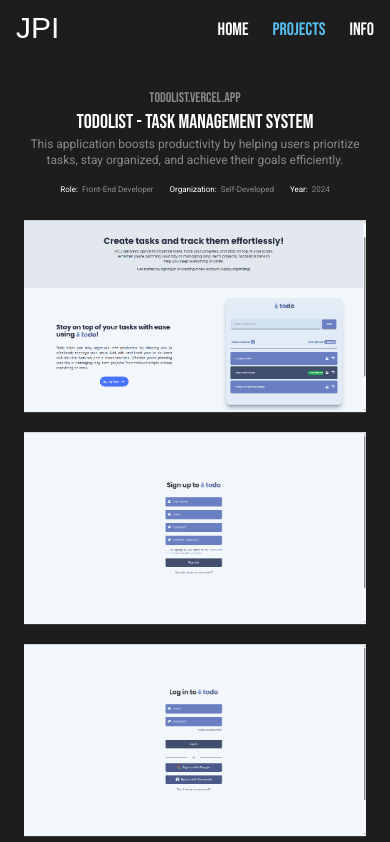
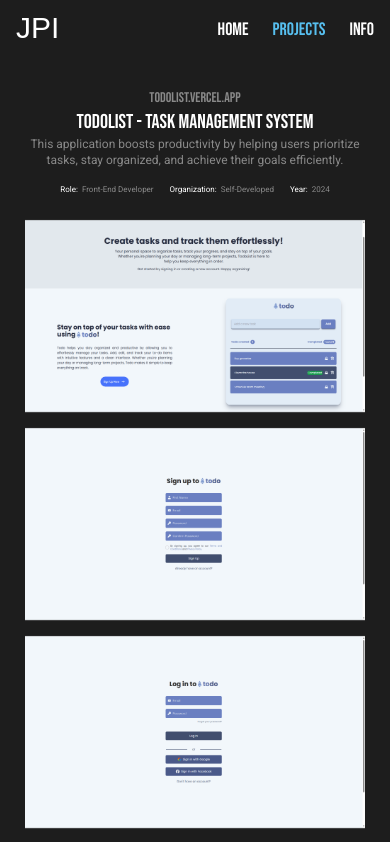
Before and after one commit to xjohnpatrick/portfolio, a Next.js app: page /projects/0 in a window 390 px wide. Shown: the top 842 px of the page. Built offline with nearby package versions, Linux system fonts and the light colour scheme; a web font is replaced by a local one.

Commit message:
07.11.24.0211

```diff
--- a/app/projects/[id]/page.tsx
+++ b/app/projects/[id]/page.tsx
@@ -63,11 +63,11 @@
         </div>
       )}
 
-      <div className="flex flex-wrap justify-center gap-1 sm:gap-4 w-full">
+      <div className="flex flex-wrap justify-center sm:gap-4 w-full">
         {project.img.map((image, index) => (
           <div
             key={index}
-            className="relative w-full sm:w-[600px] md:w-[800px] lg:w-[1000px] xl:w-[1200px] h-52 sm:h-80 md:h-96 lg:h-[600px] revealLeft"
+            className="relative w-[340px] sm:w-[600px] md:w-[800px] lg:w-[1000px] xl:w-[1200px] h-52 sm:h-80 md:h-96 lg:h-[600px] revealLeft"
           >
             <Image
               src={image}
```
